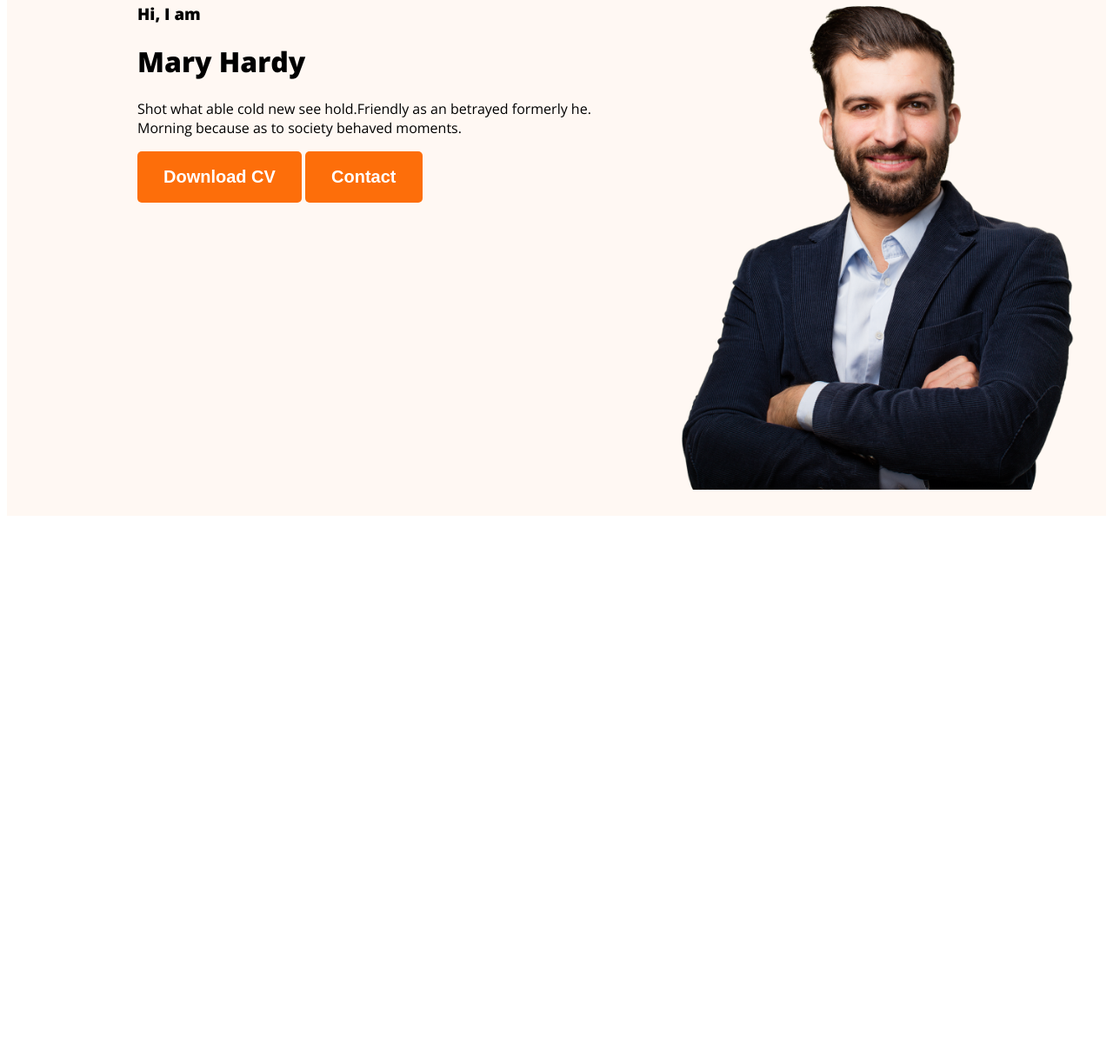
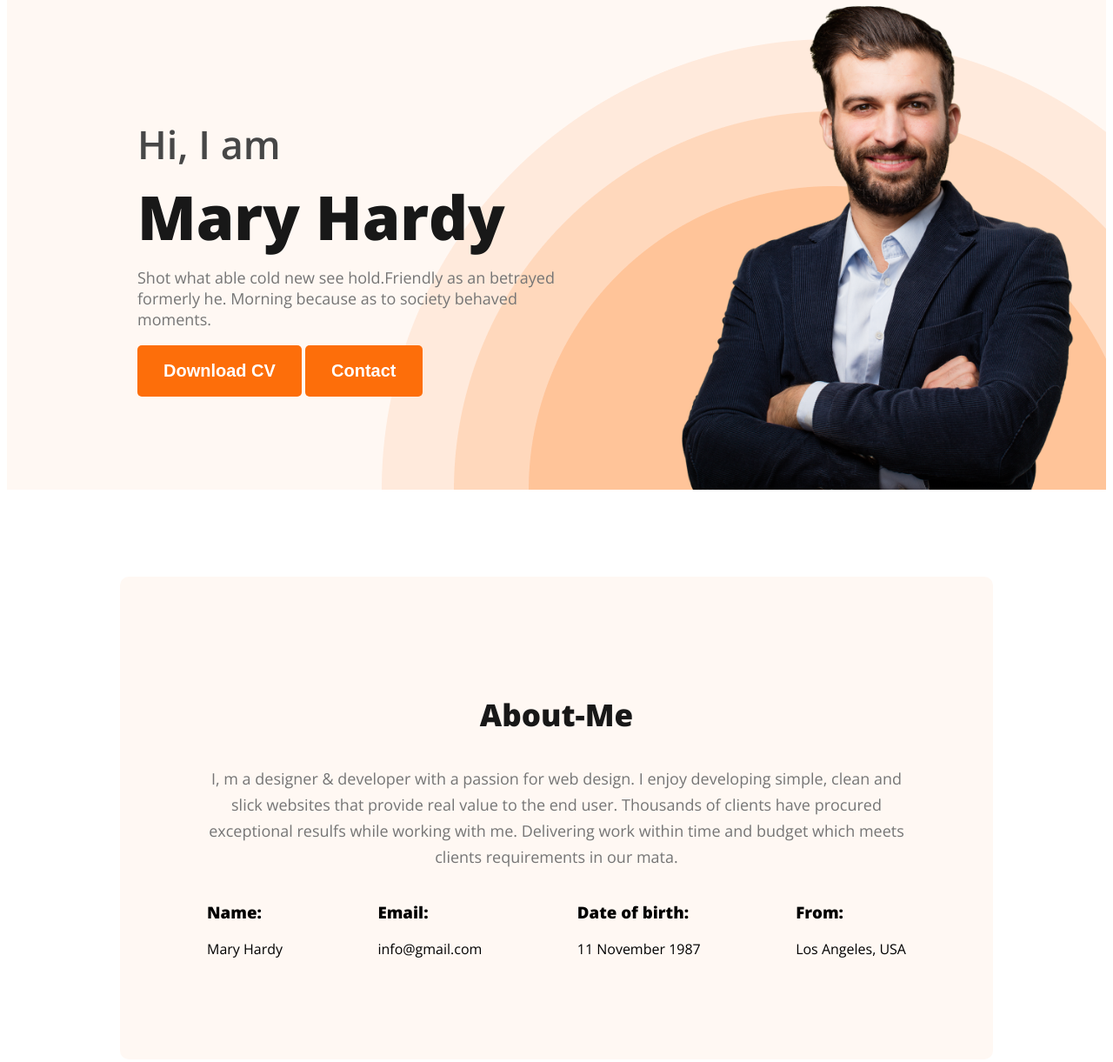
Before and after one commit to Ashiqweb123/frontend-developer-portfolio, a plain HTML site: page portfolio-site/index.html in a window 1280 px wide. Shown: the part 205-1426 px from the top of the page at 87% size. Before the commit the page ends 806 px from the top, so only its background shows below. Drawn offline with nearby package versions, Linux system fonts and the light colour scheme.

Commit message:
about-add

```diff
--- a/portfolio-site/index.html
+++ b/portfolio-site/index.html
@@ -27,7 +27,7 @@
             <div class="banner-content">
                 <h3 class="banner-greetings">Hi, I am</h3>
                 <h1 class="banner-title">Mary Hardy</h1>
-                <p>Shot what able cold new see hold.Friendly as an betrayed formerly he. Morning because as to society behaved moments.</p>
+                <p class="banner-des">Shot what able cold new see hold.Friendly as an betrayed formerly he. Morning because as to society behaved moments.</p>
                 <button class="btn-primary">Download CV</button>
                 <button class="btn-primary">Contact</button>
             </div>
@@ -37,7 +37,29 @@
 
 
   <main>
+        <section class="about">
+            <h3 class="section-title">About-Me</h3>
+            <p class="section-des">I, m a designer & developer with a passion for web design. I enjoy developing simple, clean and slick websites that provide real value to the end user. Thousands of clients have procured exceptional resulfs while working with me. Delivering work within time and budget which meets clients requirements in our mata.</p>
 
+            <div class="info-container">
+                <div class="info">
+                    <h3 class="info-title">Name:</h3>
+                    <p class="info-des">Mary Hardy</p>
+                </div>
+                <div class="info">
+                    <h3 class="info-title">Email:</h3>
+                    <p class="info-des">info@gmail.com</p>
+                </div>
+                <div class="info">
+                    <h3 class="info-title">Date of birth:</h3>
+                    <p class="info-des">11 November 1987</p>
+                </div>
+                <div class="info">
+                    <h3 class="info-title">From:</h3>
+                    <p class="info-des">Los Angeles, USA</p>
+                </div>
+            </div>
+        </section>
   </main>
   <footer>
 
--- a/portfolio-site/style.css
+++ b/portfolio-site/style.css
@@ -1,34 +1,56 @@
 /* nav css */
-body{
+body {
     font-family: 'Open Sans', sans-serif;
 }
-.text-primary
-{
+
+/* common-share-style */
+.text-primary {
     color: #FD6E0A;
 }
-.btn-primary
-{
+
+.btn-primary {
     border-radius: 5px;
     background: #FD6E0A;
     border: none;
     font-size: 20px;
-    padding:18px 30px;
+    padding: 18px 30px;
     font-weight: 700;
     color: var(--white-color, #FFF);
 }
-.header{
-    background: #FFF8F3;
+
+.section-title {
+    color: #181818;
+    text-align: center;
+    font-size: 35px;
+    font-weight: 700;
+
 }
 
-nav{
+.section-des {
+    color: #757575;
+    text-align: center;
+    font-size: 18px;
+    font-weight: 400;
+    line-height: 30px;
+}
+
+/* common-share-style */
+.header {
+    background: #FFF8F3;
+    background-image: url('images/header_bg.png');
+    background-repeat: no-repeat;
+    background-position: bottom right;
+}
+
+nav {
     display: flex;
     justify-content: space-between;
     align-items: center;
     margin: 0 200px;
 
 }
-.nav-title
-{
+
+.nav-title {
 
     font-size: 45px;
     font-style: normal;
@@ -36,32 +58,83 @@ font-weight: 800;
 
 }
 
-nav>ul{
+nav>ul {
     display: flex;
     justify-content: center;
     align-items: center;
     margin: 0 10px;
 }
-nav li{
+
+nav li {
     list-style: none;
-    margin:10px 20px;
-    color:#474747;
+    margin: 10px 20px;
+    color: #474747;
 }
 
-nav a
-{
+nav a {
     text-decoration: none;
 }
 
 /* banner style here */
 
-.banner
-{
-    padding: 30px 30px 30px 150px;
+.banner {
+    padding: 30px 30px 0px 150px;
     display: flex;
+    align-items: center;
+    justify-content: space-between;
 }
 
-.banner .profile-pic
-{
-    width:500px;
+.banner-content {
+    max-width: 500px;
 }
+
+.banner .profile-pic {
+    width: 500px;
+}
+
+.banner-greetings {
+    font-size: 45px;
+    font-weight: 600;
+    color: #474747;
+    margin-bottom: 0px;
+}
+
+.banner-title {
+    font-size: 70px;
+    font-weight: 700;
+    color: var(--dark-01, #181818);
+    margin-top: 5px;
+    margin-bottom: 0px;
+}
+
+.banner-des {
+    font-size: 18px;
+    font-weight: 400;
+    color: #757575;
+    margin-top: 10px;
+}
+
+/* main-section-style */
+
+/* about-section-style */
+
+.about {
+    border-radius: 10px;
+    background: #FFF8F3;
+    padding: 100px;
+    margin: 100px 130px;
+}
+
+.about .info-container {
+    display: flex;
+    justify-content: space-between;
+}
+
+.info-title .info-des {
+    color: var #757575;
+    text-align: center;
+    font-size: 20px;
+    font-weight: 400;
+    margin-bottom:0;
+    margin-top: 5px;
+}
```
Lines whose indentation alone changed are shown as unchanged.
